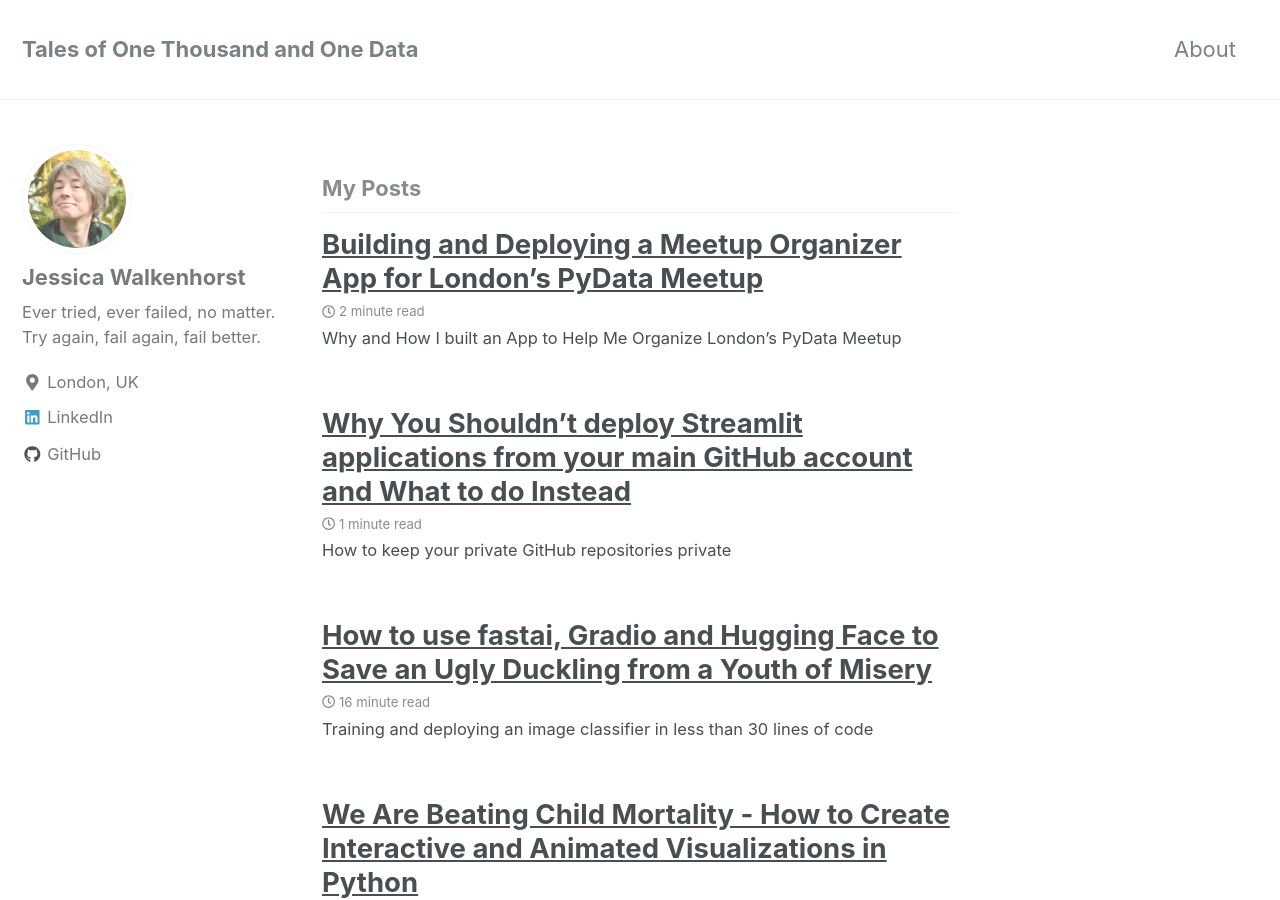
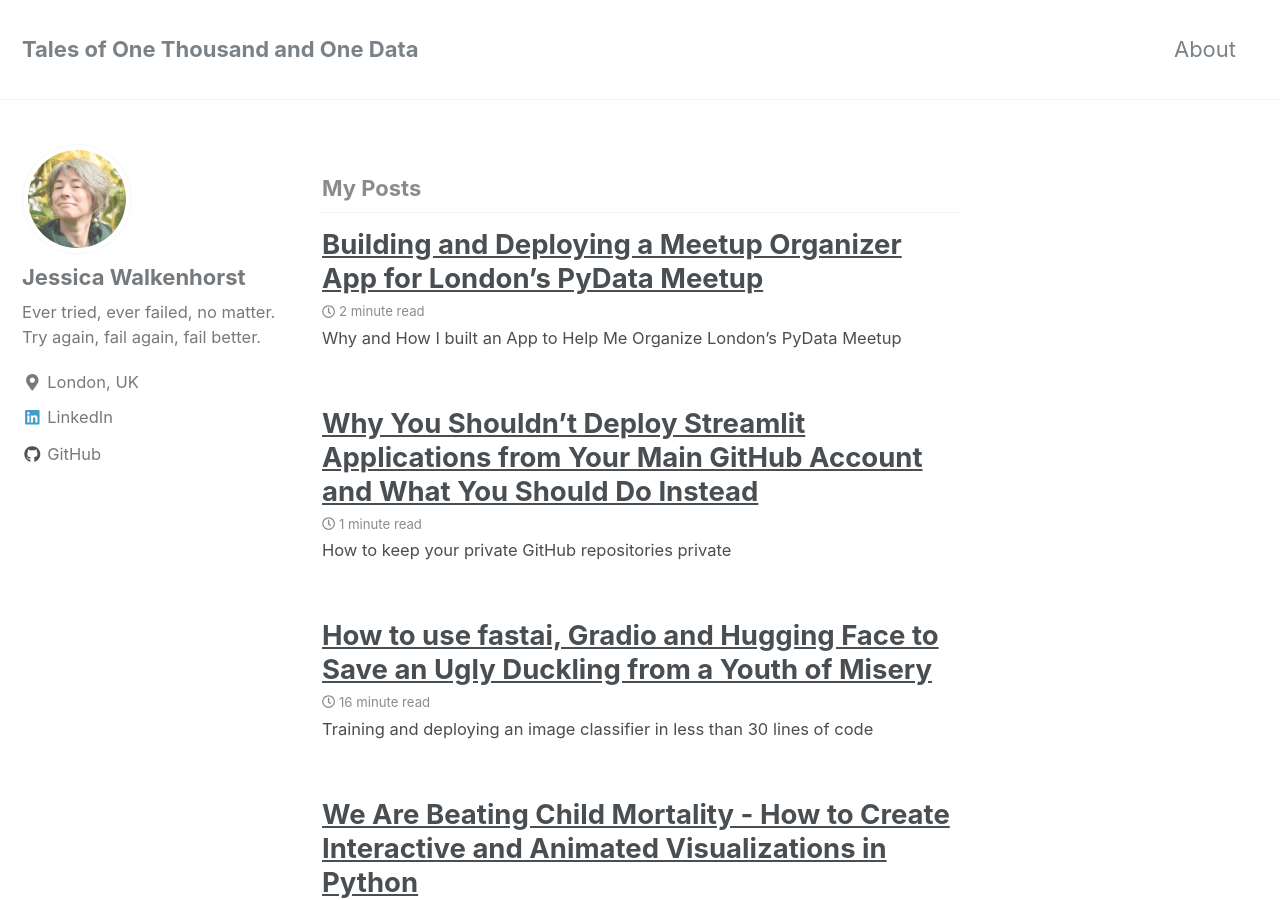
Before and after one commit to walkenho/walkenho.github.io, a Jekyll site: the page built from index.html, in a window 1280 px wide and 900 px high. Built offline with Jekyll 4.4.1, drawn with Linux system fonts in a browser that asks for light colours; nearby versions of some CDN libraries; the list of posts is cut into pages by our own code; part of the change alters nothing that is shown.

Commit message:
Update streamlit cloud post

```diff
--- a/_posts/2023-04-14-excuse-me-streamlit-cloud-you-want-what.md
+++ b/_posts/2023-04-14-excuse-me-streamlit-cloud-you-want-what.md
@@ -1,6 +1,6 @@
 ---
 title: >-
-    Why You Shouldn't deploy Streamlit applications from your main GitHub account and What to do Instead
+    Why You Shouldn't Deploy Streamlit Applications from Your Main GitHub Account and What You Should Do Instead
 header:
   overlay_image: /images/shocked_monkey.jpg
   overlay_filter: 0.5 # same as adding an opacity of 0.5 to a black background
@@ -9,9 +9,9 @@ header:
     - label: ""
 classes: wide
 tags:
-  - streamlit
+  - Streamlit
   - web deployment
-  - rant
+  - data privacy
 excerpt:
     How to keep your private GitHub repositories private
 ---
```
